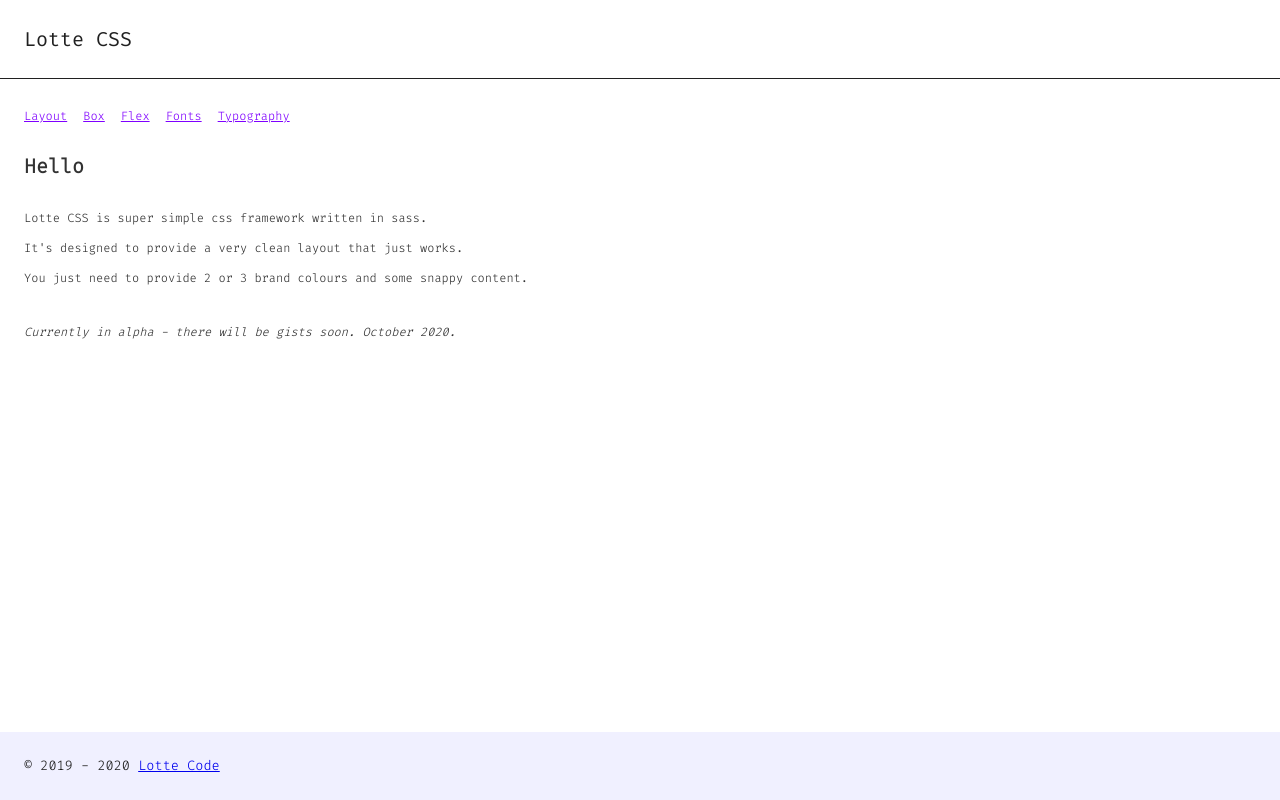
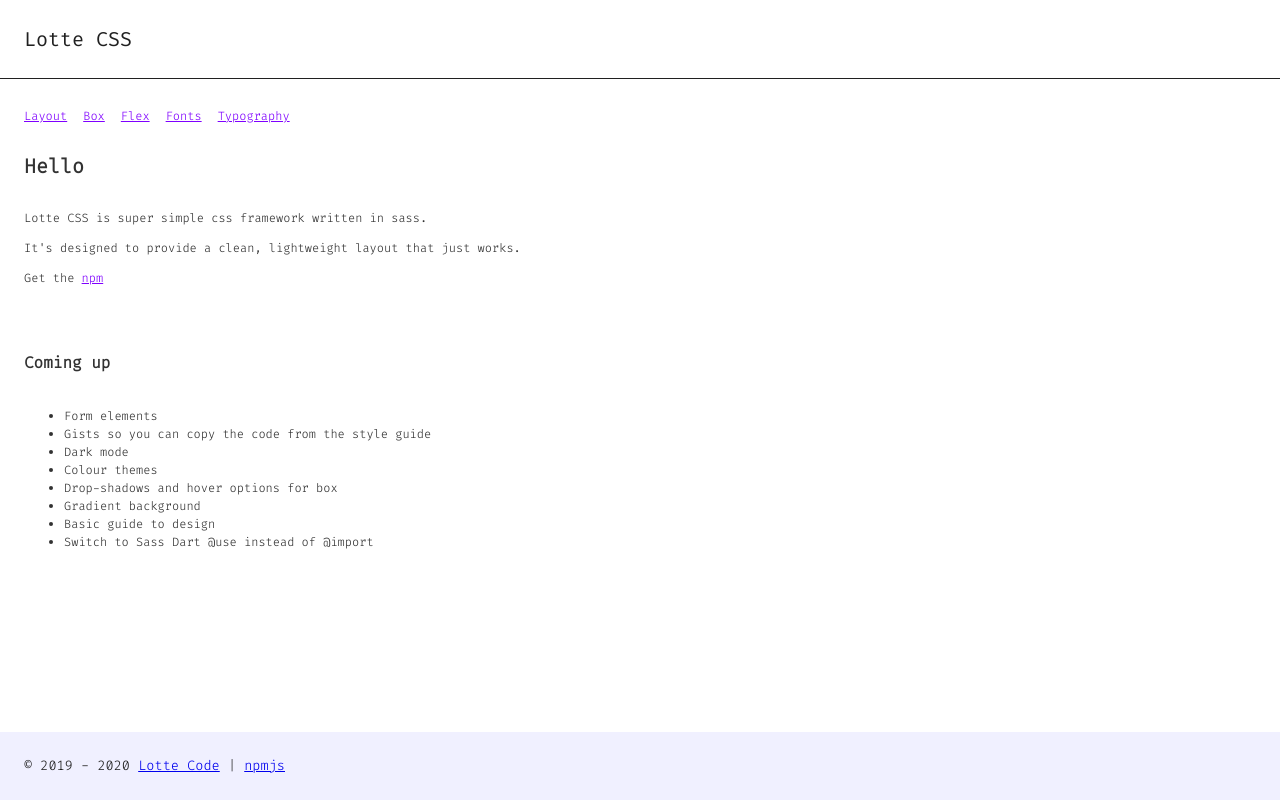
Before and after one commit to pentacleai/pentaclecss, a React (Create React App) app: page / in a window 1280 px wide. Built offline with nearby package versions, Linux system fonts and the light colour scheme.

Commit message:
CF - update plan

```diff
--- a/src/App.js
+++ b/src/App.js
@@ -26,19 +26,29 @@
 }
 
 function Main() {
-    return <div>
+    return <>
         <Layout>
             <h1>Hello</h1>
             <article>
                 <p>Lotte CSS is super simple css framework written in sass.</p>
-                <p>It's designed to provide a very clean layout that just works.</p>
-                <p>You just need to provide 2 or 3 brand colours and some snappy content.</p>
+                <p>It's designed to provide a clean, lightweight layout that just works.</p>
+                <p>Get the <a href={"https://www.npmjs.com/package/lottecss"}>npm</a></p>
             </article>
             <article className={"margin-top-2"}>
-                <em>Currently in alpha - there will be gists soon. October 2020.</em>
+                <h2>Coming up</h2>
+                <ul>
+                    <li>Form elements</li>
+                    <li>Gists so you can copy the code from the style guide</li>
+                    <li>Dark mode</li>
+                    <li>Colour themes</li>
+                    <li>Drop-shadows and hover options for box</li>
+                    <li>Gradient background</li>
+                    <li>Basic guide to design</li>
+                    <li>Switch to Sass Dart @use instead of @import</li>
+                </ul>
             </article>
         </Layout>
-    </div>
+    </>
 }
 
 export default App;
--- a/src/components/layout.js
+++ b/src/components/layout.js
@@ -11,7 +11,7 @@
             <main>{children}</main>
             <footer>
                 <article className={"footer-content"}>
-                    © 2019 - {new Date().getFullYear()} <a href={"http://www.lottecode.com"}>Lotte Code</a>
+                    © 2019 - {new Date().getFullYear()} <a href={"https://github.com/lottecode"}>Lotte Code</a> |  <a href={"https://www.npmjs.com/package/lottecss"}>npmjs</a>
                 </article>
             </footer>
         </>
```
